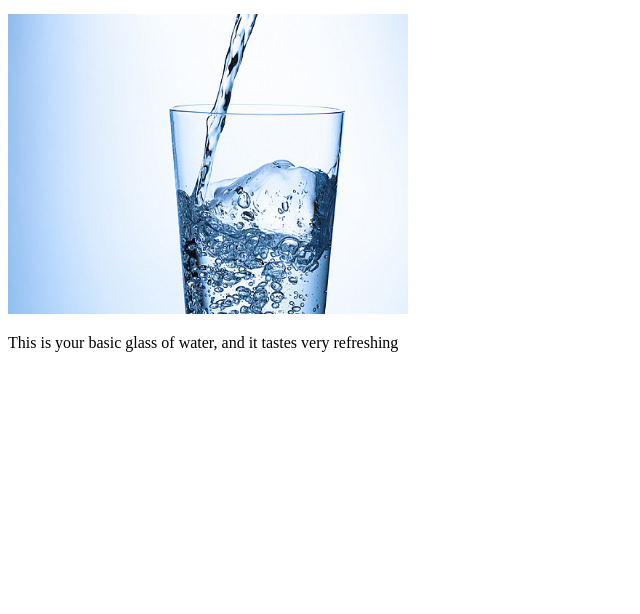
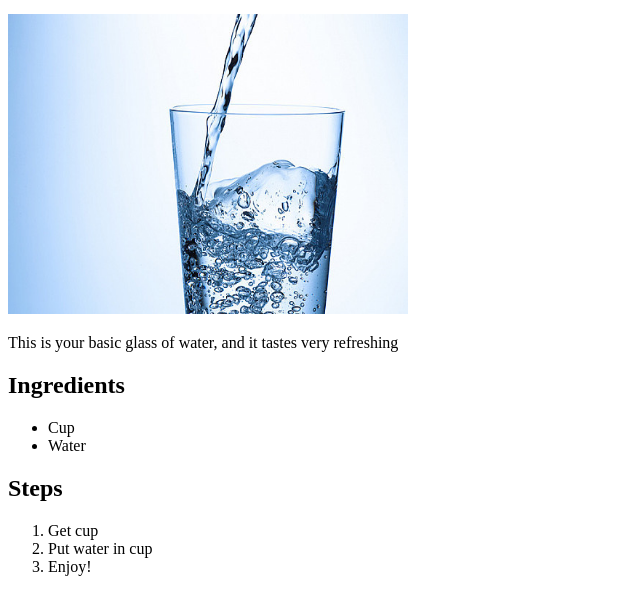
Before and after one commit to BradenOrlosky/odin-recipes, a plain HTML site: page recipes/water.html in a window 1280 px wide. Shown: the part 100-714 px from the top of the page, without its empty margins (0-640 px from the left). Drawn offline with Linux system fonts and the light colour scheme.

Commit message:
Water recipe and link to assignment

```diff
--- a/recipes/water.html
+++ b/recipes/water.html
@@ -9,5 +9,16 @@
     <p><a href="../index.html">Click here to go home</a></p>
     <img src="../images/water.jpg" alt="Water" style="width:400px;height:300px">
     <p>This is your basic glass of water, and it tastes very refreshing</p>
+    <h2>Ingredients</h2>
+    <ul>
+    <li>Cup</li>
+    <li>Water</li>
+    </ul>
+    <h2>Steps</h2>
+    <ol>
+    <li>Get cup</li>
+    <li>Put water in cup</li>
+    <li>Enjoy!</li>
+    </ol>
   </body>
 </html>
```
